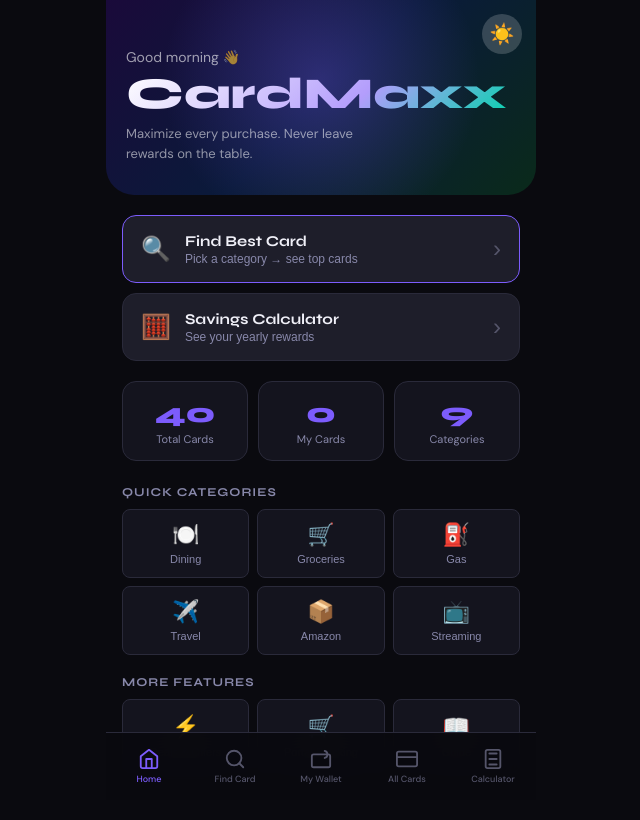
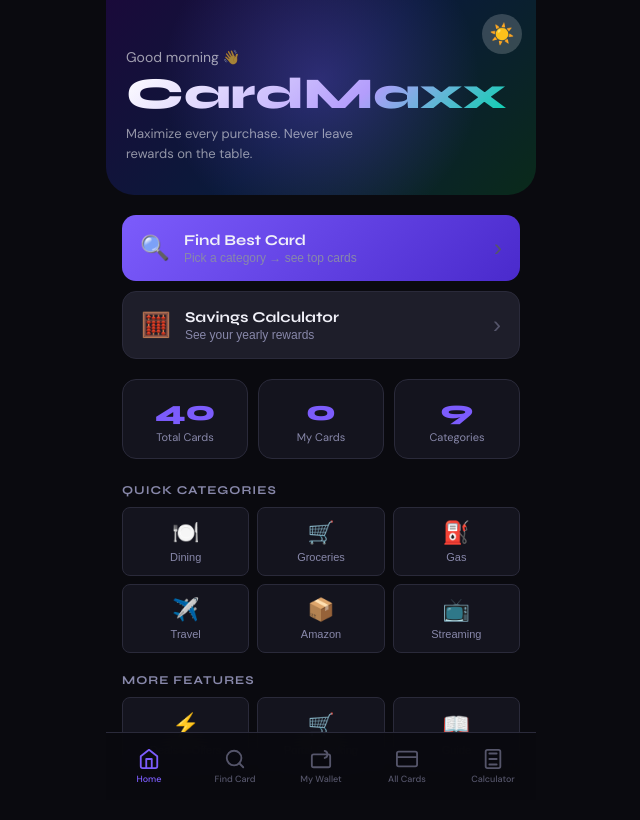
Before and after one commit to Nishani53/cardmaxx, a React (Create React App) app: page / in a window 1280 px wide. Shown: the top 820 px of the page, without its empty margins (319-959 px from the left). Built offline with nearby package versions, Linux system fonts and the light colour scheme.

Commit message:
Update primary button styles in App.css

```diff
--- a/src/App.css
+++ b/src/App.css
@@ -134,12 +134,7 @@ body { background: #0a0a0f; }
   cursor: pointer; text-align: left; transition: transform 0.15s;
 }
 .home-btn:active { transform: scale(0.97); }
-// .home-btn.primary { background: linear-gradient(135deg, var(--acc), #4a2acc); }
-.home-btn.primary {
-  background: var(--surf2);
-  border: 1.5px solid var(--acc); /* Keeps the purple as a subtle accent border */
-}
-
+.home-btn.primary { background: linear-gradient(135deg, var(--acc), #4a2acc); }
 .home-btn.secondary { background: var(--surf2); border: 1px solid var(--bord); }
 .hb-icon { font-size: 24px; }
 .hb-title { font-family: 'Syne', sans-serif; font-weight: 700; font-size: 15px; color: var(--txt); }
```
